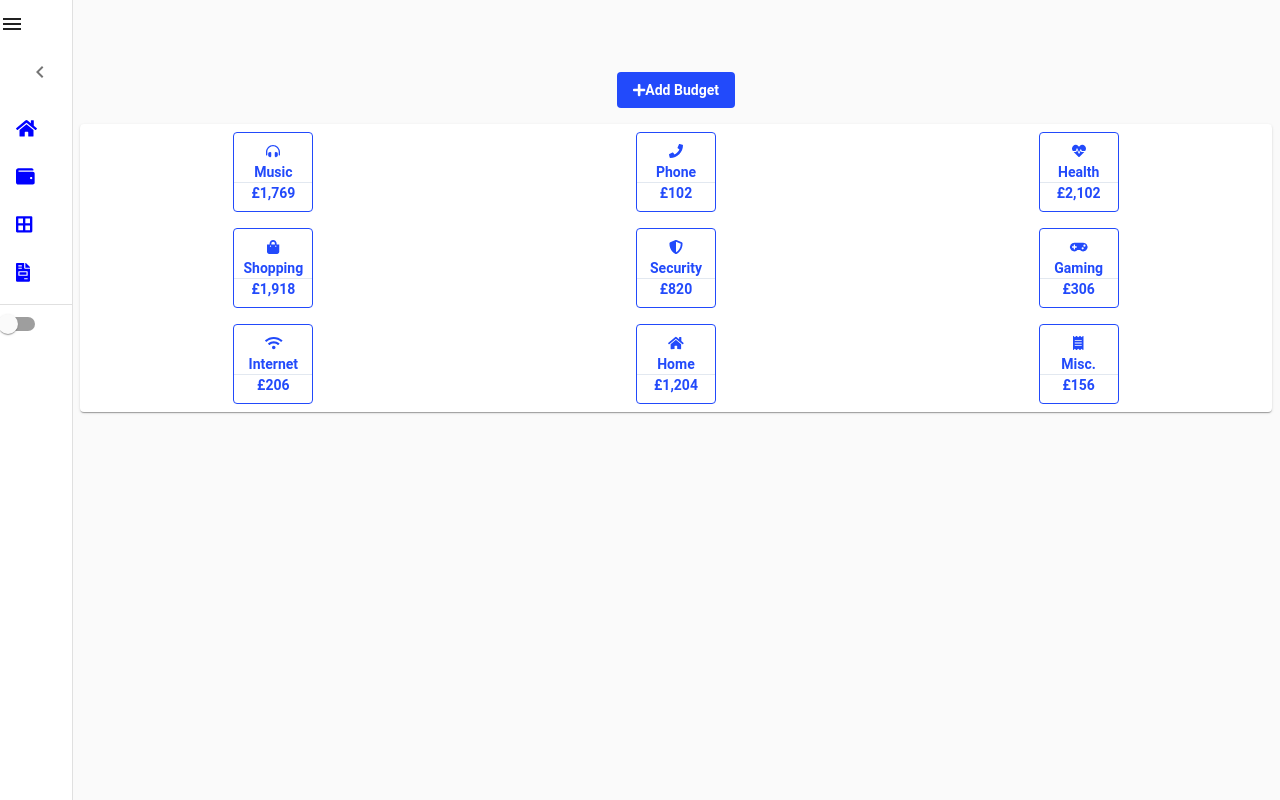
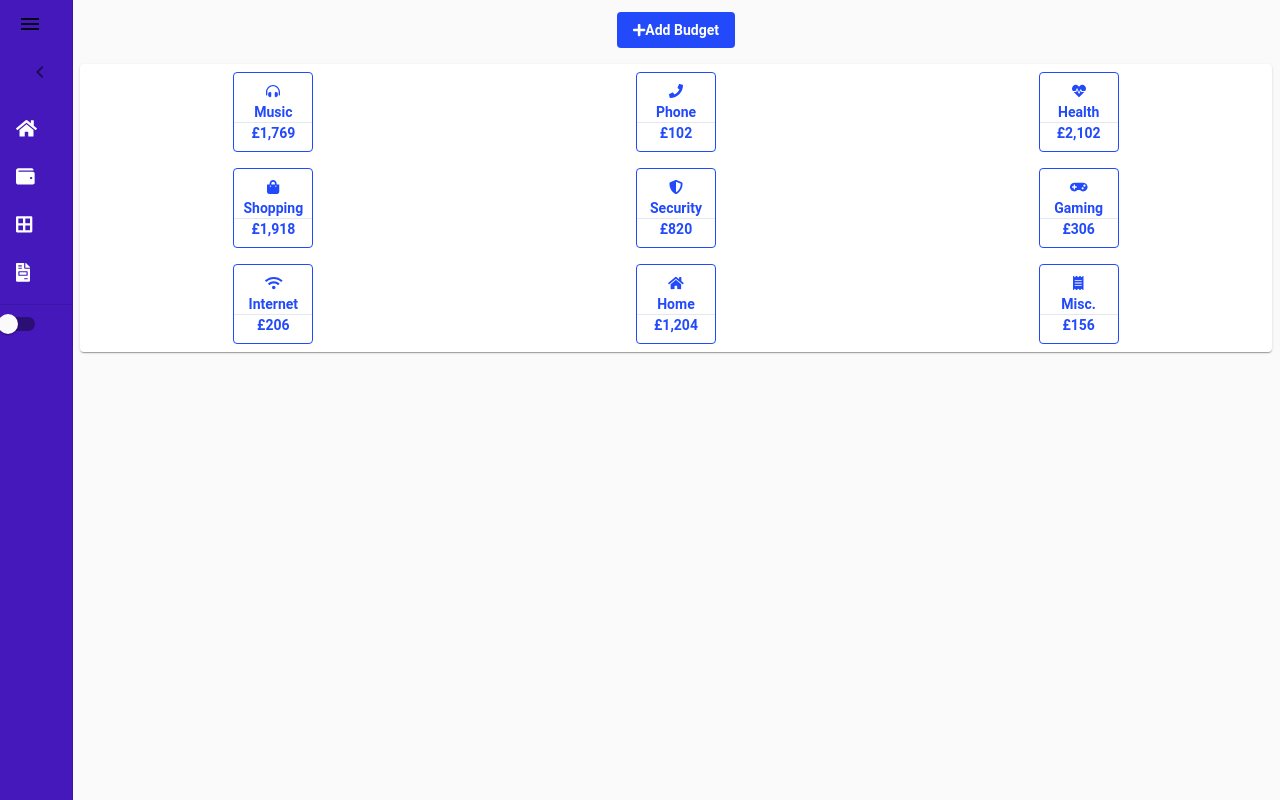
Before and after one commit to 756D6D61/New-Savings-Dashboard, a React (Create React App) app: page /budget in a window 1280 px wide. Built offline with nearby package versions, Linux system fonts and the light colour scheme.

Commit message:
Side bar colour change

```diff
--- a/package.json
+++ b/package.json
@@ -9,6 +9,7 @@
 		"@material-ui/core": "^4.5.2",
 		"@material-ui/icons": "^4.5.1",
 		"autoprefixer": "^9.7.1",
+		"classnames": "^2.2.6",
 		"d3-array": "^2.4.0",
 		"material-ui": "^0.20.2",
 		"postcss-cli": "^6.1.3",
--- a/src/components/NavTest.js
+++ b/src/components/NavTest.js
@@ -28,6 +28,8 @@ import {
 	faBorderAll,
 	faFileInvoice
 } from '@fortawesome/free-solid-svg-icons'
+
+import classNames from 'classnames'
 
 const themeObject = {
 	palette: {
@@ -63,25 +65,9 @@ const useStyles = makeStyles(theme => ({
 	root: {
 		display: 'flex'
 	},
-	appBar: {
-		zIndex: theme.zIndex.drawer + 1,
-		transition: theme.transitions.create(['width', 'margin'], {
-			easing: theme.transitions.easing.sharp,
-			duration: theme.transitions.duration.leavingScreen
-		}),
-		color: '#ADFFE9',
-		backgroundColor: '#B2B2B2'
-	},
-	appBarShift: {
-		marginLeft: drawerWidth,
-		width: `calc(100% - ${drawerWidth}px)`,
-		transition: theme.transitions.create(['width', 'margin'], {
-			easing: theme.transitions.easing.sharp,
-			duration: theme.transitions.duration.enteringScreen
-		})
-	},
+
 	menuButton: {
-		marginRight: 36
+		marginRight: 0
 	},
 	hide: {
 		display: 'none'
@@ -90,6 +76,9 @@ const useStyles = makeStyles(theme => ({
 		width: drawerWidth,
 		flexShrink: 0,
 		whiteSpace: 'nowrap'
+	},
+	drawerPaper: {
+		background: '#4518BB'
 	},
 	drawerOpen: {
 		width: drawerWidth,
@@ -149,7 +138,7 @@ export default function MiniDrawer() {
 					[classes.drawerClose]: !open
 				})}
 				classes={{
-					paper: clsx({
+					paper: classNames(classes.drawerPaper, {
 						[classes.drawerOpen]: open,
 						[classes.drawerClose]: !open
 					})
@@ -183,7 +172,7 @@ export default function MiniDrawer() {
 								<FontAwesomeIcon
 									icon={faHome}
 									size="lg"
-									color="blue"
+									color="white"
 								/>
 							</ListItemIcon>
 							<ListItemText primary="Home" />
@@ -196,7 +185,7 @@ export default function MiniDrawer() {
 								<FontAwesomeIcon
 									icon={faWallet}
 									size="lg"
-									color="blue"
+									color="white"
 								/>
 							</ListItemIcon>
 							<ListItemText primary="Budget" />
@@ -208,7 +197,7 @@ export default function MiniDrawer() {
 								<FontAwesomeIcon
 									icon={faBorderAll}
 									size="lg"
-									color="blue"
+									color="white"
 								/>
 							</ListItemIcon>
 							<ListItemText primary="Categories" />
@@ -220,7 +209,7 @@ export default function MiniDrawer() {
 								<FontAwesomeIcon
 									icon={faFileInvoice}
 									size="lg"
-									color="blue"
+									color="white"
 								/>
 							</ListItemIcon>
 							<ListItemText primary="Add Account" />
--- a/src/layout/page.js
+++ b/src/layout/page.js
@@ -8,7 +8,7 @@ const propTypes = {
 
 const Page = ({ route, children }) => {
 	return (
-		<div class="flex content-between flex-wrap  h-20">
+		<div class="flex content-between flex-wrap  h-5">
 			<NavTest route={route} />
 			<div class="w-full h-2  pl-20 pr-2">{children}</div>
 		</div>
```
Also changed, not shown: 1 other file (tests, documents, lock files or other folders).
